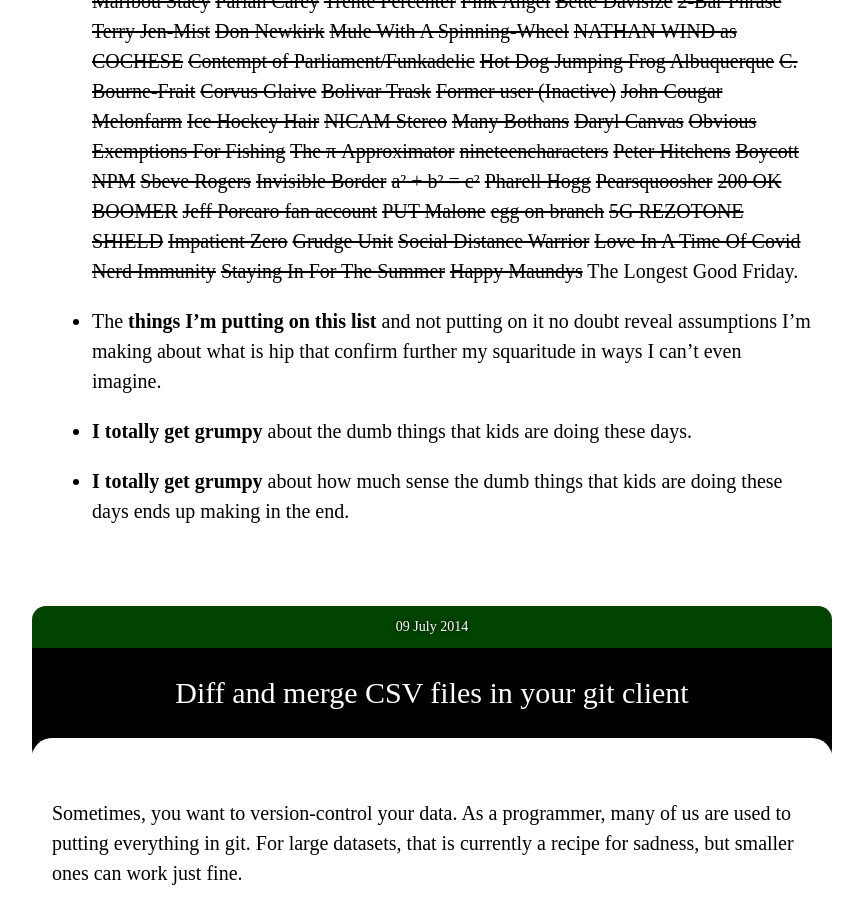
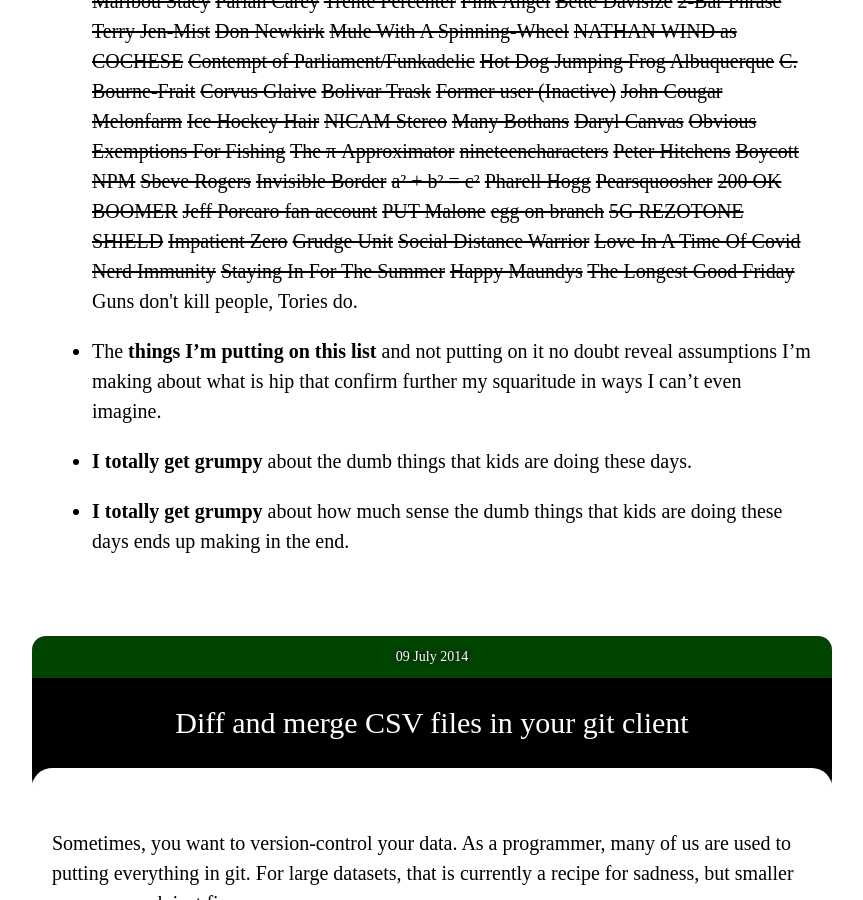
Before and after one commit to paulfitz/paulfitz.github.io, a Jekyll site: the page built from index.html, in a window 1280 px wide and 900 px high, scrolled down 22101 px. Shown: the whole window, without its empty margins (208-1071 px from the left). Built offline with Jekyll 4.4.1, drawn with Linux system fonts in a browser that asks for light colours; nearby versions of some CDN libraries.

Commit message:
add a pikesleyism

```diff
--- a/_data/pikes.json
+++ b/_data/pikes.json
@@ -210,5 +210,6 @@
   "Nerd Immunity",
   "Staying In For The Summer",
   "Happy Maundys",
-  "The Longest Good Friday"
+  "The Longest Good Friday",
+  "Guns don&#39;t kill people, Tories do"
 ]
```
